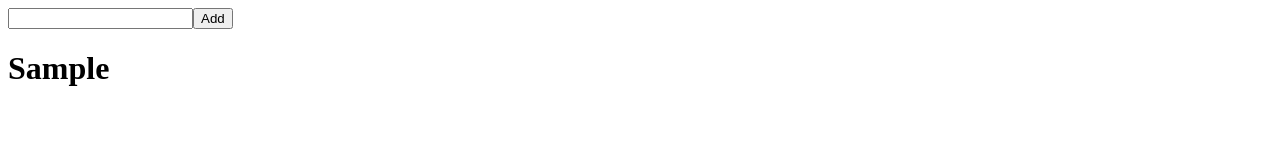
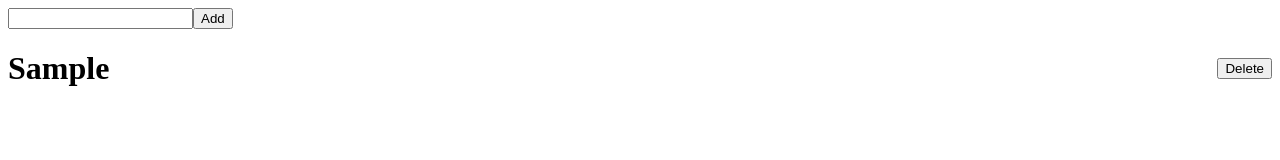
Before and after one commit to Hollow555ol/ToDoList, a React (Create React App) app: page / in a window 1280 px wide. Both pictures are taken after typing "Sample" into the empty fields and a click on the button "Add". Shown: the top 160 px of the page. Built offline with nearby package versions, Linux system fonts and the light colour scheme.

Commit message:
Implement button 'delete'

```diff
--- a/src/App.js
+++ b/src/App.js
@@ -1,4 +1,4 @@
-import { useEffect, useState } from "react";
+import { useState } from "react";
 import List from "./components/List/List";
 
 function App() {
@@ -11,7 +11,12 @@ function App() {
     });
   };
 
-  console.log(state.todoes);
+  const removeTodo = (id) => {
+    setState({
+      text: state.text,
+      todoes: state.todoes.filter((todo) => todo.id !== id),
+    });
+  };
 
   const onChange = (e) => {
     setState({ ...state, text: e.target.value });
@@ -21,7 +26,7 @@ function App() {
     <div>
       <input value={state.text} onChange={onChange} type="text"></input>
       <button onClick={createTodo}>Add</button>
-      <List todoes={state.todoes} />
+      <List remove={removeTodo} todoes={state.todoes} />
     </div>
   );
 }
--- a/src/Components/List/List.jsx
+++ b/src/Components/List/List.jsx
@@ -1,11 +1,11 @@
 import React from "react";
 import ListItem from "../ListItem/ListItem";
 
-const List = ({ todoes }) => {
+const List = ({ todoes, remove }) => {
   return (
     <div>
       {todoes.map((el) => {
-        return <ListItem el={el} key={el.id} />;
+        return <ListItem remove={remove} el={el} key={el.id} />;
       })}
     </div>
   );
--- a/src/Components/ListItem/ListItem.jsx
+++ b/src/Components/ListItem/ListItem.jsx
@@ -1,7 +1,13 @@
 import React from "react";
+import classes from "./ListItem.module.css";
 
-const ListItem = ({ el }) => {
-  return <h1>{el.title}</h1>;
+const ListItem = ({ el, remove }) => {
+  return (
+    <div className={classes.listItem}>
+      <h1>{el.title}</h1>
+      <button onClick={() => remove(el.id)}>Delete</button>
+    </div>
+  );
 };
 
 export default ListItem;
--- /dev/null
+++ b/src/Components/ListItem/ListItem.module.css
@@ -0,0 +1,5 @@
+.listItem {
+  display: flex;
+  justify-content: space-between;
+  align-items: center;
+}
```
